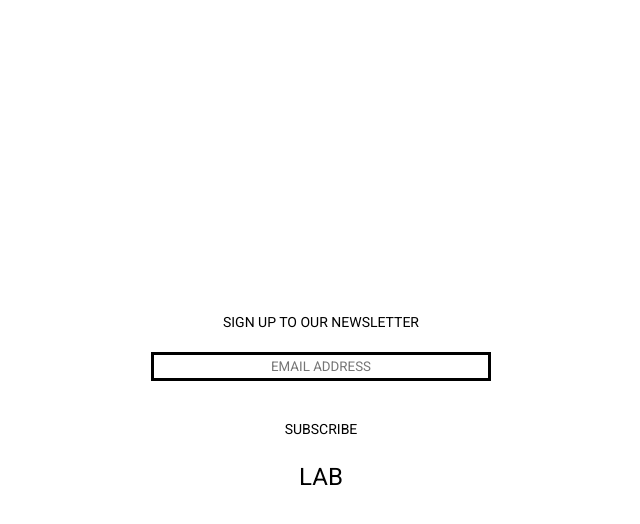
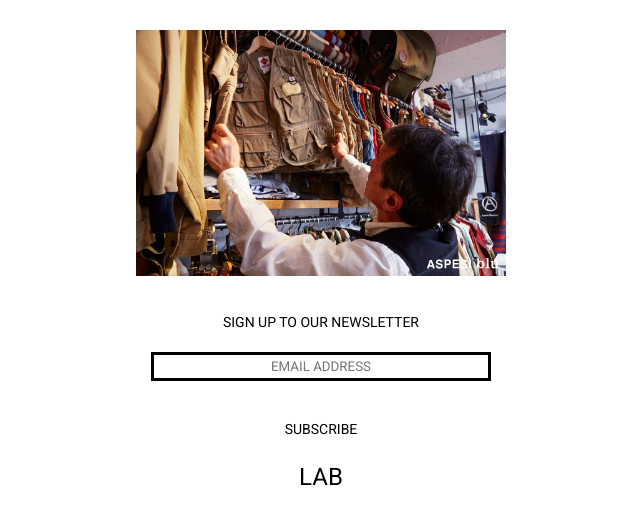
Before and after one commit to KMinChul/blu, a plain HTML site: page index.html in a window 1280 px wide. Shown: the part 76-600 px from the top of the page, without its empty margins (319-959 px from the left). Drawn offline with Linux system fonts and the light colour scheme.

Commit message:
Add files via upload

```diff
--- a/index.html
+++ b/index.html
@@ -5,7 +5,7 @@
     <title>aspesi blu</title>
     <link rel="stylesheet" href="styles.css">
     <link href="https://fonts.googleapis.com/css2?family=Roboto:wght@700&display=swap" rel="stylesheet">
-    <link rel="shortcut icon" href="images/favicon.jpg">
+    <link rel="shortcut icon" href="./favicon.jpg">
     <link href="https://fonts.googleapis.com/css2?family=Roboto:wght@300&display=swap" rel="stylesheet">
     <link href="https://fonts.googleapis.com/css2?family=Roboto&display=swap" rel="stylesheet">
     <style>
@@ -17,7 +17,7 @@
     </div>
     <div style="padding-top: 70px;" class="contents">
       <div class="image">
-        <a href="main.html"><img class="z" src="./images/z.jpg" alt=""></a>
+        <a href="main.html"><img class="z" src="./z.jpg" alt=""></a>
       </div>
       <div class="newsletter">
         SIGN UP TO OUR NEWSLETTER
```
